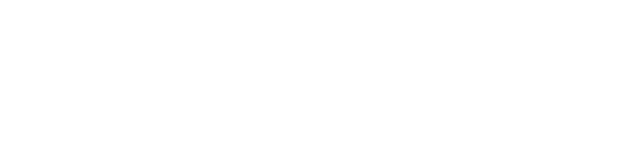
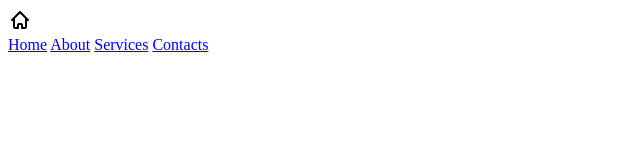
Before and after one commit to AndrejsZuckovs/RCS-TASK_X_02, a plain HTML site: page index.html in a window 1280 px wide. Shown: the whole page, without its empty margins (0-640 px from the left). Drawn offline with Linux system fonts and the light colour scheme.

Commit message:
cleanUp project

```diff
--- a/index.html
+++ b/index.html
@@ -5,5 +5,17 @@
     <meta name="viewport" content="width=device-width, initial-scale=1.0" />
     <title>RCS-TASK_X_02</title>
   </head>
-  <body></body>
+  <body>
+    <nav>
+      <img src="/images/home.svg" />
+      <div>
+        <a href="/">Home</a>
+        <a href="about.html">About</a>
+        <a href="services.html">Services</a>
+        <a href="contacts.html">Contacts</a>
+      </div>
+      <!--// navLinks -->
+    </nav>
+    <!--// nabBar -->
+  </body>
 </html>
```
Also changed, not shown: images/home.svg (added).
